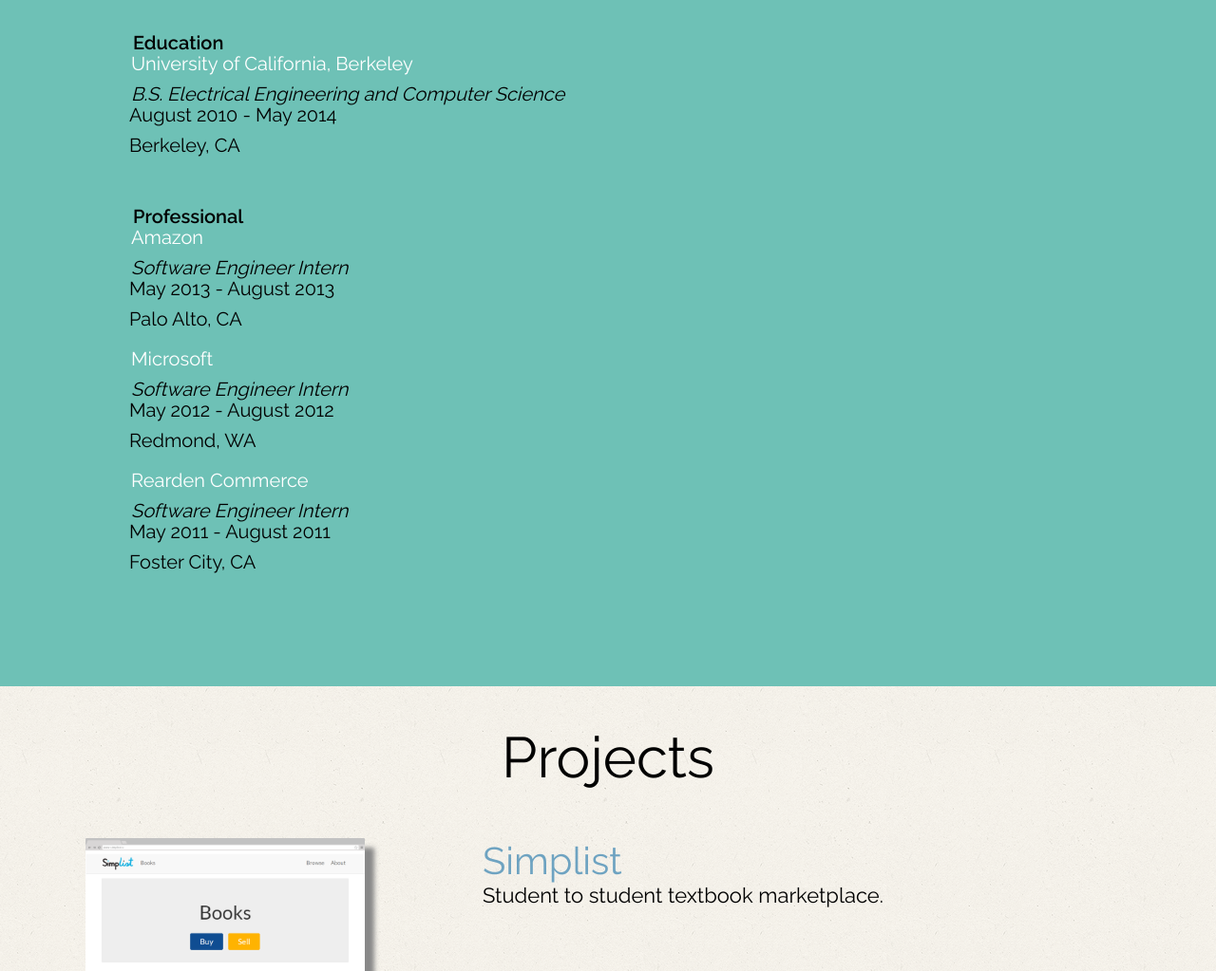
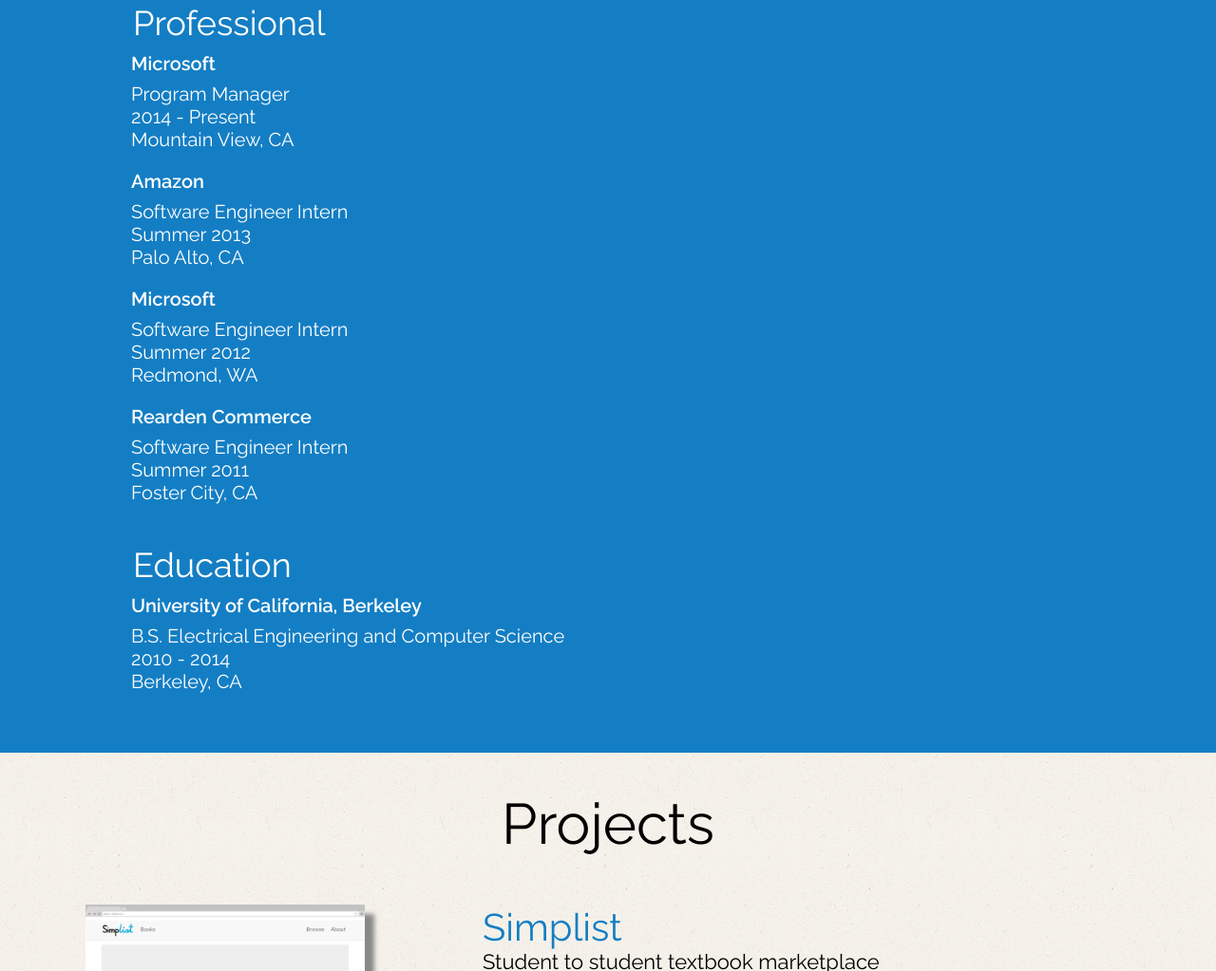
Before and after one commit to emao/emao.github.io, a plain HTML site: page index.html in a window 1280 px wide. Shown: the part 1777-2800 px from the top of the page at 95% size. Drawn offline with Linux system fonts and the light colour scheme.

Commit message:
Update site to include PM at Microsoft

```diff
--- a/assets/style.css
+++ b/assets/style.css
@@ -115,13 +115,13 @@ text-decoration: none;
 }
 
 #experience {
-	background-color: #6ec1b6;
-	height: 850px;
+	background-color: #147ec4;
+	height: 920px;
 	width: 100%;
 }
 
 #projects {
-	height: 850px;
+	height: 700px;
 	width: 100%;
 	background: #F9F6EF url("bg-texture.png") repeat 0 0;
 }
@@ -163,16 +163,21 @@ text-decoration: none;
 }
 
 #experience .container {
-	margin-top: 80px;
+	margin-top: 50px;
 	position: relative;
 	margin-left: auto;
 	margin-right: auto;
 	width: 1000px;
-	height: 600px;
+	height: 650px;
+    color: white;
 }
 
 #experience .block {
-	margin-bottom: 35px;
+	margin-bottom: 25px;
+}
+
+#experience .section-title {
+    color: white;
 }
 
 #experience .section-name {
@@ -180,8 +185,8 @@ text-decoration: none;
 	vertical-align: top;
 	width: 25%;
 	text-align: top;
-	font-weight: 600;
-	font-size: 20;
+	font-size: 36px;
+    margin-bottom: 12px;
 
 }
 
@@ -194,6 +199,7 @@ text-decoration: none;
 
 #experience .item {
 	margin-bottom: 20px;
+    font-size: 20px;
 }
 
 #experience .description {
@@ -206,35 +212,19 @@ text-decoration: none;
 	color: white;
 	font-size: 20;
 	margin-bottom: 8px;
+    font-weight: 600;
 
-}
-
-#experience .title {
-	color: black;
-	font-size: 20;
-	font-style: italic;
 }
 
 #experience .date-place {
 	display: inline-block;
 	vertical-align: top;
 	width: 30%;
-	margin: -2px;
 }
-
-#experience .date {
-	font-size: 20;
-	margin-bottom: 8px;
-}
-
-#experience .place {
-	font-size: 20;
-}
-
 
 .section-title {
 	position: relative;
-	font-size: 60;
+	font-size: 60px;
 	font-weight: 400;
 	height: 80px;
 	margin-left: auto;
@@ -281,14 +271,14 @@ text-decoration: none;
 }
 
 .project-title a{
-	color: #6ea3c1;
+	color: #147ec4;
 	text-decoration: none;
-	transition: color .2s linear;
-	-webkit-transition: color .2s linear;
+	transition: color .1s linear;
+	-webkit-transition: color .1s linear;
 }
 
 .project-title a:hover {
-	color: #92bad0;
+	color: #5FA7D6;
 }
 
 .project-description {
--- a/index.html
+++ b/index.html
@@ -17,7 +17,7 @@
 			<span id="last-name">Mao</span>
 			<div id="line"></div>
 			<div id="headline">
-				<p>Entrepreneur and Explorer</br>Berkeley, CA</p>
+				<p>Entrepreneur and Explorer</br>San Francisco, CA</p>
 				<p>I craft products to simplify people's lives.</p>
 				<p>I love gadgets, building, and snowboarding.</p>
 			</div>
@@ -37,39 +37,26 @@
 		</div>
 		<div id="about-container">
 			<h1>Hello,</h1>
-			<p>I'm Eric, a fourth year EECS student at UC Berkeley with a passion for clean, minimalist design. Engineer + product guy by trade. I dabble in a variety of things. I learn whatever tools are needed to get the job done. Always curious.</p>
+			<p>I'm Eric, a Program Manager at Microsoft on PowerPoint. I design features to help people become better presenters. I am passionate about clean, minimalist design. Engineer + product guy by trade. I dabble in a variety of things and learn whatever tools are needed to get the job done. Always curious.</p>
 		</div>
 	</div>
 	<div id="experience">
 		<div class="section-title">Experience</div>
 		<div class="container">
 			<div class="block">
-				<div class="section-name">Education</div>
-				<div class="items-container">
-					<div class="item">
-						<div class="description">
-							<div class="organization">University of California, Berkeley</div>
-							<div class="title">B.S. Electrical Engineering and Computer Science</div>
-						</div>
-						<div class="date-place">
-							<div class="date">August 2010 - May 2014</div>
-							<div class="place">Berkeley, CA</div>
-						</div>
-					</div>
-				</div>
-			</div>
-			<div class="block">
 				<div class="section-name">Professional</div>
 				<div class="items-container">
+                    <div class="item">
+                        <div class="organization">Microsoft</div>
+                        <div class="title">Program Manager</div>
+                        <div class="date">2014 - Present</div>
+                        <div class="place">Mountain View, CA</div>
+                    </div>
 					<div class="item">
-						<div class="description">
-							<div class="organization">Amazon</div>
-							<div class="title">Software Engineer Intern</div>
-						</div>
-						<div class="date-place">
-							<div class="date">May 2013 - August 2013</div>
-							<div class="place">Palo Alto, CA</div>
-						</div>
+						<div class="organization">Amazon</div>
+						<div class="title">Software Engineer Intern</div>
+						<div class="date">Summer 2013</div>
+						<div class="place">Palo Alto, CA</div>
 					</div>
 					<div class="item">
 						<div class="description">
@@ -77,7 +64,7 @@
 							<div class="title">Software Engineer Intern</div>
 						</div>
 						<div class="date-place">
-							<div class="date">May 2012 - August 2012</div>
+							<div class="date">Summer 2012</div>
 							<div class="place">Redmond, WA</div>
 						</div>
 					</div>
@@ -87,12 +74,27 @@
 							<div class="title">Software Engineer Intern</div>
 						</div>
 						<div class="date-place">
-							<div class="date">May 2011 - August 2011</div>
+							<div class="date">Summer 2011</div>
 							<div class="place">Foster City, CA</div>
 						</div>
 					</div>
 				</div>
 			</div>
+            <div class="block">
+                <div class="section-name">Education</div>
+                <div class="items-container">
+                    <div class="item">
+                        <div class="description">
+                            <div class="organization">University of California, Berkeley</div>
+                            <div class="title">B.S. Electrical Engineering and Computer Science</div>
+                        </div>
+                        <div class="date-place">
+                            <div class="date">2010 - 2014</div>
+                            <div class="place">Berkeley, CA</div>
+                        </div>
+                    </div>
+                </div>
+            </div>
 		</div>
 	</div>
 	<div id="projects">
@@ -102,14 +104,14 @@
 				<img src="assets/simplist-screenshot.png" class="project-image">
 				<div class="project-details">
 					<div class="project-title"><a href="http://www.simplist.io/" target="_blank">Simplist</a></div>
-					<div class="project-description">Student to student textbook marketplace.</div>
+					<div class="project-description">Student to student textbook marketplace</div>
 				</div>
 			</div>
 			<div class="project-item">
 				<img src="assets/nextbus-display-screenshot.png" class="project-image">
 				<div class="project-details">
 					<div class="project-title"><a href="https://chrome.google.com/webstore/detail/nextbus-display/djmdiledoggndjeaaejebhmnbpmlplak" target="_blank">NextBus Display</a></div>
-					<div class="project-description">Chrome Extension to tell you when the next bus is coming.</div>
+					<div class="project-description">Chrome extension to tell you when the next bus is coming</div>
 				</div>
 			</div>
 		</div>
```
